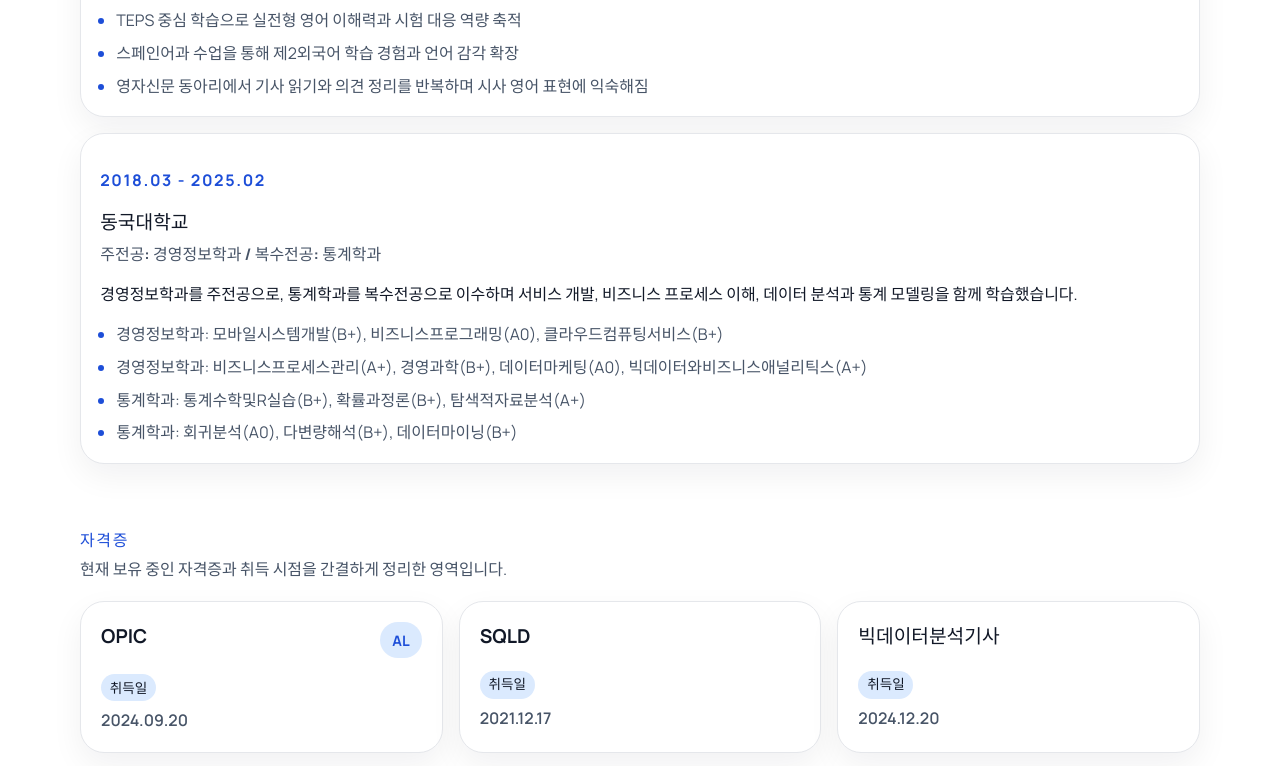
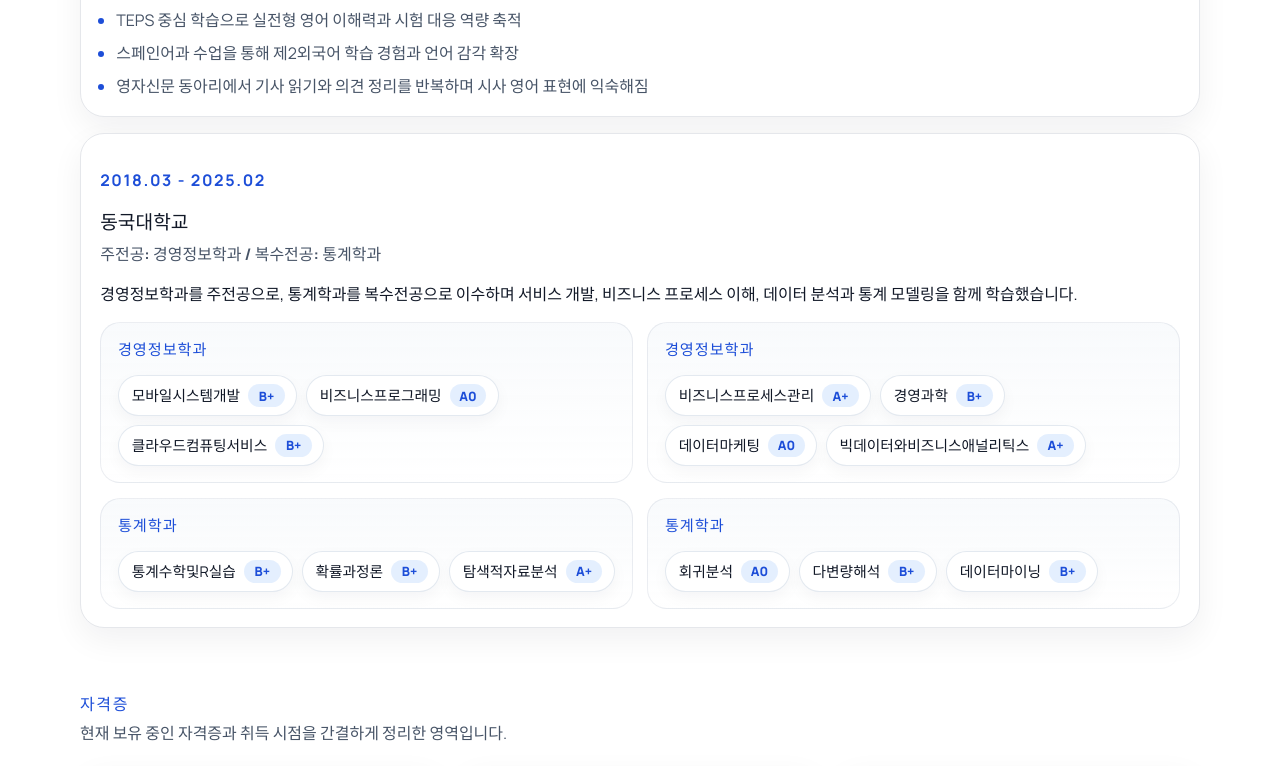
Before and after one commit to InryeolChoi/inchoi.github.io, a React (Vite) app: page / in a window 1280 px wide. Shown: the part 5860-6626 px from the top of the page. Built offline with nearby package versions, Linux system fonts and the light colour scheme.

Commit message:
update: minimal

```diff
--- a/src/components/Education.tsx
+++ b/src/components/Education.tsx
@@ -7,6 +7,50 @@
 
 type EducationProps = {
   locale: Locale;
+};
+
+type CourseItem = {
+  name: string;
+  grade: string;
+};
+
+type CourseGroup = {
+  title: string;
+  courses: CourseItem[];
+};
+
+const parseCourseGroup = (highlight: string): CourseGroup | null => {
+  const separatorIndex = highlight.indexOf(":");
+  if (separatorIndex === -1) {
+    return null;
+  }
+
+  const title = highlight.slice(0, separatorIndex).trim();
+  const rawCourses = highlight
+    .slice(separatorIndex + 1)
+    .split(",")
+    .map((course) => course.trim())
+    .filter(Boolean);
+
+  const courses = rawCourses
+    .map((course) => {
+      const match = course.match(/^(.*)\(([^()]*)\)$/);
+      if (!match) {
+        return null;
+      }
+
+      return {
+        name: match[1].trim(),
+        grade: match[2].trim(),
+      };
+    })
+    .filter((course): course is CourseItem => course !== null);
+
+  if (!title || courses.length === 0) {
+    return null;
+  }
+
+  return { title, courses };
 };
 
 export function Education({ locale }: EducationProps) {
@@ -30,11 +74,39 @@
               <h3>{item.institution[locale]}</h3>
               <p className="timelineSubtitle">{item.program[locale]}</p>
               <p>{item.summary[locale]}</p>
-              <ul className="highlightList">
-                {item.highlights[locale].map((highlight) => (
-                  <li key={highlight}>{highlight}</li>
-                ))}
-              </ul>
+              {(() => {
+                const courseGroups = item.highlights[locale]
+                  .map((highlight) => parseCourseGroup(highlight))
+                  .filter((group): group is CourseGroup => group !== null);
+
+                if (courseGroups.length > 0) {
+                  return (
+                    <div className="courseGroupGrid">
+                      {courseGroups.map((group) => (
+                        <section key={group.title} className="courseGroupCard">
+                          <h4>{group.title}</h4>
+                          <div className="coursePillList">
+                            {group.courses.map((course) => (
+                              <div key={`${group.title}-${course.name}`} className="coursePill">
+                                <span>{course.name}</span>
+                                <span className="courseGrade">{course.grade}</span>
+                              </div>
+                            ))}
+                          </div>
+                        </section>
+                      ))}
+                    </div>
+                  );
+                }
+
+                return (
+                  <ul className="highlightList">
+                    {item.highlights[locale].map((highlight) => (
+                      <li key={highlight}>{highlight}</li>
+                    ))}
+                  </ul>
+                );
+              })()}
             </div>
           </motion.div>
         ))}
--- a/src/components/Other.tsx
+++ b/src/components/Other.tsx
@@ -1,4 +1,4 @@
-import { useState } from "react";
+import { useEffect, useRef, useState } from "react";
 import { motion } from "motion/react";
 import { useTranslation } from "react-i18next";
 
@@ -13,11 +13,26 @@
 export function Other({ locale }: OtherProps) {
   const { t } = useTranslation();
   const [openInfoIndex, setOpenInfoIndex] = useState<number | null>(null);
+  const sectionRef = useRef<HTMLDivElement>(null);
+
+  useEffect(() => {
+    const handlePointerDown = (event: MouseEvent) => {
+      const target = event.target as HTMLElement;
+      if (!sectionRef.current?.contains(target) || !target.closest(".certificationTitleWrap")) {
+        setOpenInfoIndex(null);
+      }
+    };
+
+    document.addEventListener("mousedown", handlePointerDown);
+    return () => {
+      document.removeEventListener("mousedown", handlePointerDown);
+    };
+  }, []);
 
   return (
     <section className="contentSection">
       <SectionHeading id="other" title={t("otherTitle")} lead={t("otherLead")} />
-      <div className="timelineList">
+      <div className="timelineList" ref={sectionRef}>
         {otherItems.map((item, index) => (
           <motion.div
             key={`${item.organization.en}-${item.period}`}
@@ -31,24 +46,26 @@
               <p className="timelinePeriod">{item.period}</p>
               <h3>
                 {locale === "en" && item.organization.en === "KATUSA" ? (
+                  <span className="certificationTitleWrap">
                     <button
                       type="button"
-                    className="inlineInfoButton"
+                      className="certificationTitleButton"
                       aria-expanded={openInfoIndex === index}
                       aria-controls={`other-info-${index}`}
                       onClick={() => setOpenInfoIndex(openInfoIndex === index ? null : index)}
                     >
                       {item.organization.en}
                     </button>
+                    {openInfoIndex === index ? (
+                      <span className="certificationTooltip" id={`other-info-${index}`} role="note">
+                        {t("katusaDescription")}
+                      </span>
+                    ) : null}
+                  </span>
                 ) : (
                   item.organization[locale]
                 )}
               </h3>
-              {locale === "en" && item.organization.en === "KATUSA" && openInfoIndex === index ? (
-                <p className="inlineInfoNote" id={`other-info-${index}`}>
-                  {t("katusaDescription")}
-                </p>
-              ) : null}
               <p className="timelineSubtitle">{item.role[locale]}</p>
               <p>{item.summary[locale]}</p>
               <ul className="highlightList">
--- a/src/data/siteContent.ts
+++ b/src/data/siteContent.ts
@@ -23,7 +23,7 @@
   githubUrl: "https://github.com/InryeolChoi",
   headline: {
     ko: "늘 우직하게, 늘 갈망하는 개발자",
-    en: "A developer who structures knowledge and turns it into learning experiences",
+    en: "Stay foolish, Stay hungry",
   },
   intro: {
     ko: "늘 우직하게 도전하고, 늘 갈망하며 성장하려는 개발자 최인렬입니다. 학부 수업을 들으며 프로그래밍을 처음 접했고, 알고리즘 공부를 시작으로 42서울에 들어가며 개발을 더 깊이 있게 공부했습니다.\n\n처음에는 빅데이터를 통해 혁신적인 서비스를 개발해 보고 싶다는 마음으로 공부를 시작했지만, 데이터 분석을 공부할수록 데이터를 해석하는 일 자체보다 데이터를 어떻게 저장하고 관리하고 처리할지 구조를 설계하는 일에 더 큰 흥미를 느끼게 되었습니다.\n\n그 경험을 계기로 자연스럽게 컴퓨터공학 전반에 관심을 가지게 되었고, 지금은 백엔드 프로그래밍, 데이터베이스, 클라우드 같은 분야를 중심으로 꾸준히 공부하고 있습니다. 멈추지 않고 끊임없이 나아가며, 기술로 더 단단한 서비스를 만드는 개발자가 되고 싶습니다.",
--- a/src/index.css
+++ b/src/index.css
@@ -557,6 +557,7 @@
   border: 1px solid var(--line);
   background: var(--surface-strong);
   box-shadow: var(--shadow-soft);
+  overflow: visible;
 }
 
 .timelineSubtitle {
@@ -564,33 +565,61 @@
   font-weight: 700;
 }
 
-.inlineInfoButton {
-  padding: 0;
-  border: 0;
-  background: transparent;
-  color: var(--accent-deep);
-  font: inherit;
-  font-weight: 700;
-  cursor: pointer;
-  text-decoration: underline;
-  text-underline-offset: 0.14em;
+.courseGroupGrid {
+  display: grid;
+  grid-template-columns: repeat(2, minmax(0, 1fr));
+  gap: 0.9rem;
+  margin-top: 1rem;
 }
 
-.inlineInfoButton:hover {
-  color: var(--accent);
+.courseGroupCard {
+  padding: 1rem 1.05rem;
+  border: 1px solid rgba(148, 163, 184, 0.18);
+  border-radius: 20px;
+  background: linear-gradient(180deg, rgba(248, 250, 252, 0.94), rgba(255, 255, 255, 0.98));
 }
 
-.inlineInfoButton:focus-visible {
-  outline: 2px solid var(--accent);
-  outline-offset: 3px;
-  border-radius: 4px;
+.courseGroupCard h4 {
+  margin: 0;
+  font-size: 0.95rem;
+  font-weight: 800;
+  letter-spacing: 0.06em;
+  text-transform: uppercase;
+  color: var(--accent-deep);
 }
 
-.inlineInfoNote {
-  margin: 0.45rem 0 0.7rem;
-  color: var(--ink-soft);
-  font-size: 0.95rem;
-  line-height: 1.5;
+.coursePillList {
+  display: flex;
+  flex-wrap: wrap;
+  gap: 0.55rem;
+  margin-top: 0.85rem;
+}
+
+.coursePill {
+  display: inline-flex;
+  align-items: center;
+  gap: 0.5rem;
+  padding: 0.5rem 0.7rem 0.5rem 0.8rem;
+  border-radius: 999px;
+  background: #ffffff;
+  border: 1px solid rgba(226, 232, 240, 0.95);
+  color: var(--ink-strong);
+  box-shadow: 0 6px 16px rgba(15, 23, 42, 0.04);
+  font-size: 0.92rem;
+  line-height: 1.3;
+}
+
+.courseGrade {
+  display: inline-flex;
+  align-items: center;
+  justify-content: center;
+  min-width: 2.3rem;
+  padding: 0.2rem 0.45rem;
+  border-radius: 999px;
+  background: rgba(219, 234, 254, 0.75);
+  color: var(--accent-deep);
+  font-size: 0.8rem;
+  font-weight: 800;
 }
 
 .timelineBody .highlightList {
```
Lines whose indentation alone changed are shown as unchanged.
